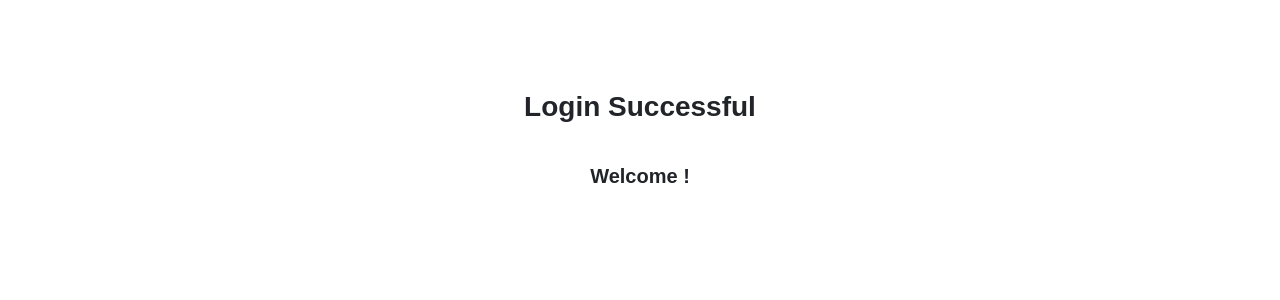
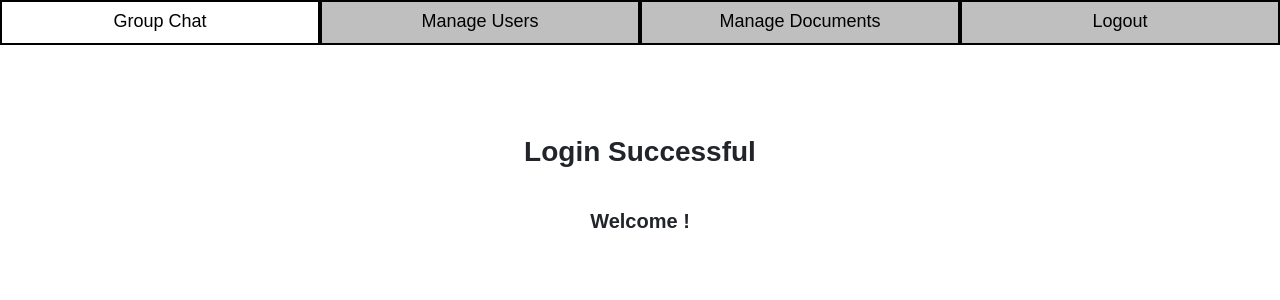
Before and after one commit to jhanrofel/project-wireframe-6, a React (Create React App) app in the folder client/: page /login-success in a window 1280 px wide. Shown: the top 300 px of the page. Built offline with nearby package versions, Linux system fonts and the light colour scheme.

Commit message:
add protected and public layout

```diff
--- a/client/src/App.tsx
+++ b/client/src/App.tsx
@@ -10,11 +10,14 @@ import ManageDocument from "./Pages/UploadFile/ManageDocument";
 import ShareFile from "./Pages/UploadFile/ShareFile";
 import GroupChat from "./Pages/Chat/GroupChat";
 import PageNotFound from "./Pages/PageNotFound";
+import ProtectedLayout from "./Pages/Layout/ProtectedLayout";
+import PublicLayout from "./Pages/Layout/PublicLayout";
 
 function App() {
   return (
     <BrowserRouter>
       <Routes>
+        <Route path="/" element={<PublicLayout />}>
           <Route path="/" element={<Welcome />}></Route>
           <Route path="/login" element={<Login />}></Route>
           <Route path="/register" element={<Register />}></Route>
@@ -22,6 +25,8 @@ function App() {
             path="/register-success"
             element={<RegisterSuccessful />}
           ></Route>
+        </Route>
+        <Route path="/" element={<ProtectedLayout />}>
           <Route path="/login-success" element={<LoginSuccessful />}></Route>
           <Route path="/users-list" element={<ManageUser />}></Route>
           <Route path="/edit-user" element={<EditUser />}></Route>
@@ -29,6 +34,7 @@ function App() {
           <Route path="/share" element={<ShareFile />}></Route>
           <Route path="/group-chat" element={<GroupChat />}></Route>
           <Route path="/*" element={<PageNotFound />}></Route>
+        </Route>
       </Routes>
     </BrowserRouter>
   );
--- /dev/null
+++ b/client/src/Pages/Layout/ProtectedLayout.tsx
@@ -0,0 +1,20 @@
+import { Outlet } from "react-router-dom";
+// import { IsLogged } from "../../Utilitites/LoggedIn";
+import NavBar from "./Navbar";
+
+const ProtectedLayout: React.FC = () => {
+  return (
+    <>
+      <NavBar /> <Outlet />
+    </>
+  );
+  // return IsLogged() ? (
+  // <>
+  //     <NavBar /> <Outlet />
+  // </>
+  // ) : (
+  // <Navigate to="/login" replace />
+  // );
+};
+
+export default ProtectedLayout;
--- /dev/null
+++ b/client/src/Pages/Layout/PublicLayout.tsx
@@ -0,0 +1,11 @@
+import { Outlet } from "react-router-dom";
+// import { IsLogged } from "../../Utilitites/LoggedIn";
+
+const PublicLayout = () => {
+  return (
+    <Outlet />
+  )
+//   return IsLogged() ? <Navigate to="/users-list" replace /> : <Outlet />;
+}
+
+export default PublicLayout
```
Lines whose indentation alone changed are shown as unchanged.
